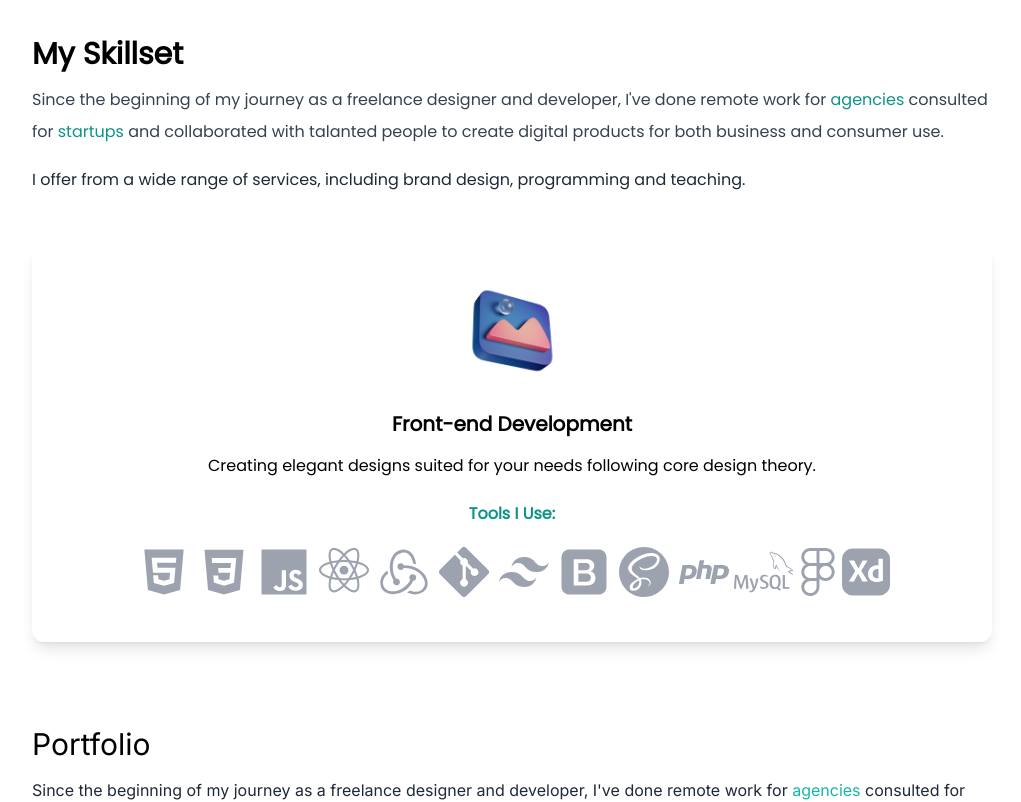
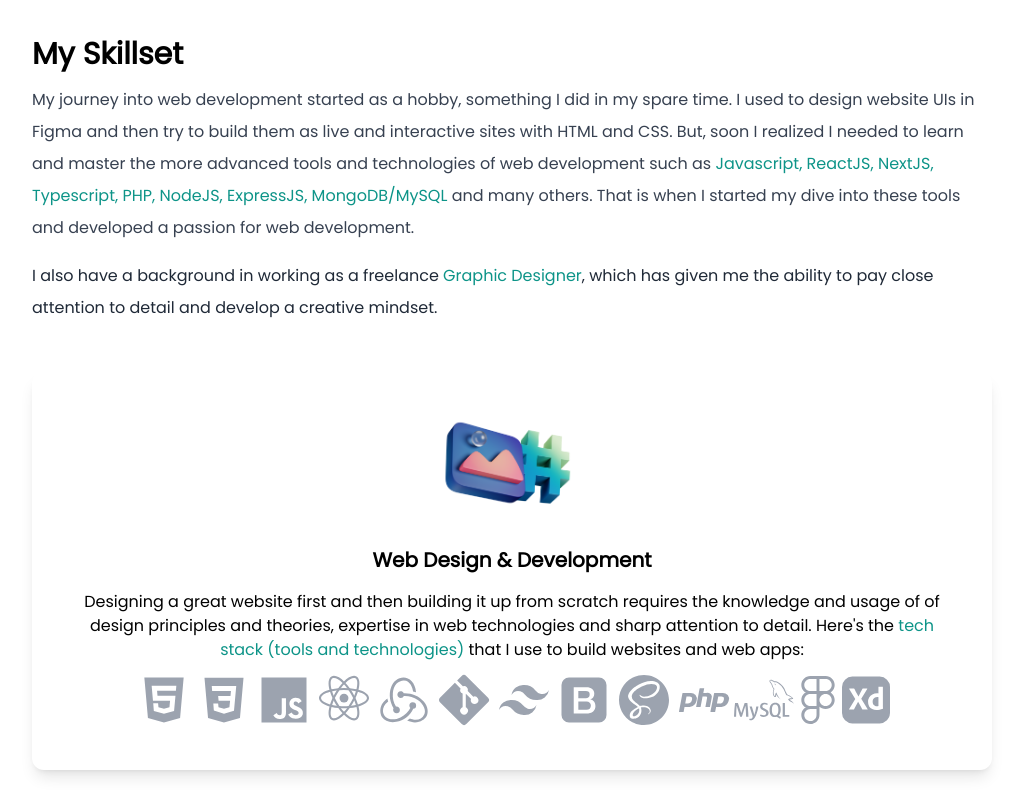
Before and after one commit to the-soban/tailwind-portfolio, a Next.js app: page / in a window 1280 px wide. Shown: the part 900-1702 px from the top of the page, without its empty margins (128-1149 px from the left). Built offline with nearby package versions, Linux system fonts and the light colour scheme.

Commit message:
text changes

```diff
--- a/app/page.js
+++ b/app/page.js
@@ -43,25 +43,24 @@ export default function Home() {
       <section className='mt-12'>
         <div className='font-Poppins'>
           <h3 className='text-3xl font-bold py-1'>My Skillset</h3>
-          <p className='text-md py-2 leading-8 text-gray-700'>Since the beginning of my journey as a freelance designer and
-              developer, I've done remote work for
-              <span className="text-teal-600"> agencies </span>
-              consulted for <span className="text-teal-600">startups </span>
-              and collaborated with talanted people to create digital products
-              for both business and consumer use.</p>
-          <p className='text-md py-2 leading-8 text-gray-800'>I offer from a wide range of services, including brand design,
-              programming and teaching.</p>
+          <p className='text-md py-2 leading-8 text-gray-700'>My journey into web development started as a hobby, something I did in my spare time. I used to design website UIs in
+          Figma and then try to build them as live and interactive sites with HTML and CSS. But, soon I realized I needed to learn and master the more advanced tools and technologies
+          of web development such as <span className='text-teal-600'>Javascript, ReactJS, NextJS, Typescript, PHP, NodeJS, ExpressJS, MongoDB/MySQL</span> and many others. That is
+          when I started my dive into these tools and developed a passion for web development.</p>
+          <p className='text-md py-2 leading-8 text-gray-800'>I also have a background in working as a freelance <span className='text-teal-600'>Graphic Designer</span>, which has
+          given me the ability to pay close attention to detail and develop a creative mindset. </p>
         </div>
         <div>
           <div className='font-Poppins text-center shadow-lg p-10 rounded-xl my-10 dark:bg-white flex-1'>
-            <Image src={Design} className='inline-block' width='94' height='94' alt='design' />
+            <Image src={Design} className='inline-block relative z-10' width='94' height='94' alt='design' />
+            <Image src={Code} className='inline-block relative -ml-10 mt-2 z-0' width='94' height='94' alt='code' />
             <h3 className="text-xl font-semibold pt-8 pb-2  ">
-                Front-end Development
+                Web Design & Development
               </h3>
               <p className="text-md py-2">
-                Creating elegant designs suited for your needs following core design theory.
+                Designing a great website first and then building it up from scratch requires the knowledge and usage of of design principles and theories, expertise in web technologies
+                and sharp attention to detail. Here's the <span className='text-teal-600'>tech stack (tools and technologies)</span> that I use to build websites and web apps:
               </p>
-              <h4 className="py-4 text-md text-teal-600 font-semibold">Tools I Use:</h4>
               <BiLogoHtml5 className='fill-gray-400 text-6xl inline-block hover:fill-orange-600 cursor-pointer transition-all duration-400' />
               <BiLogoCss3 className='fill-gray-400 text-6xl inline-block hover:fill-blue-600 cursor-pointer transition-all duration-400' />
               <BiLogoJavascript className='fill-gray-400 text-6xl inline-block hover:fill-yellow-400 cursor-pointer transition-all duration-400' />
@@ -81,7 +80,7 @@ export default function Home() {
 
       <section className="py-10">
           <div>
-            <h3 className="text-3xl py-1 ">Portfolio</h3>
+            <h3 className="text-3xl py-1 ">Recent Work</h3>
             <p className="text-md py-2 leading-8 text-gray-800">
               Since the beginning of my journey as a freelance designer and
               developer, I've done remote work for
```
